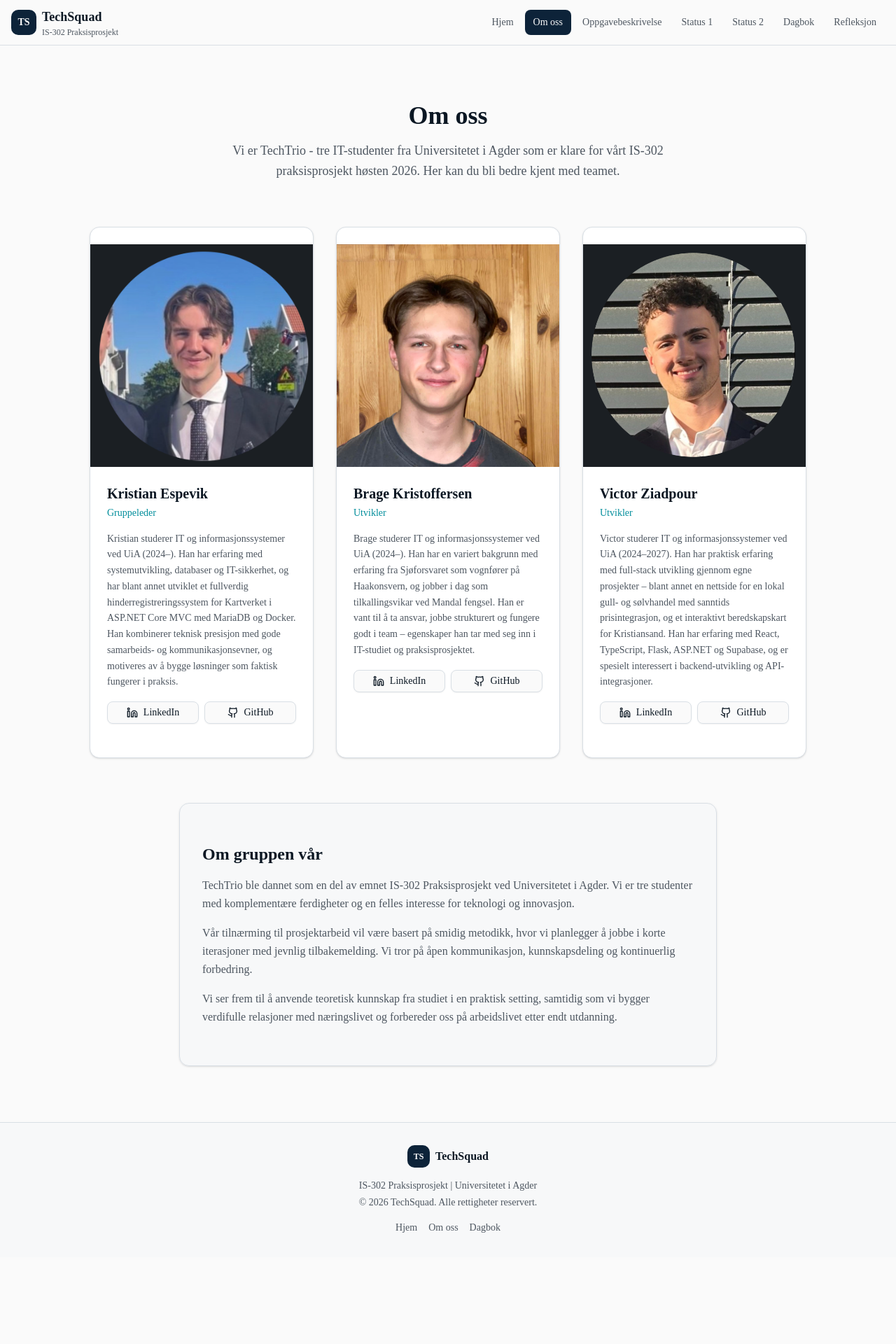
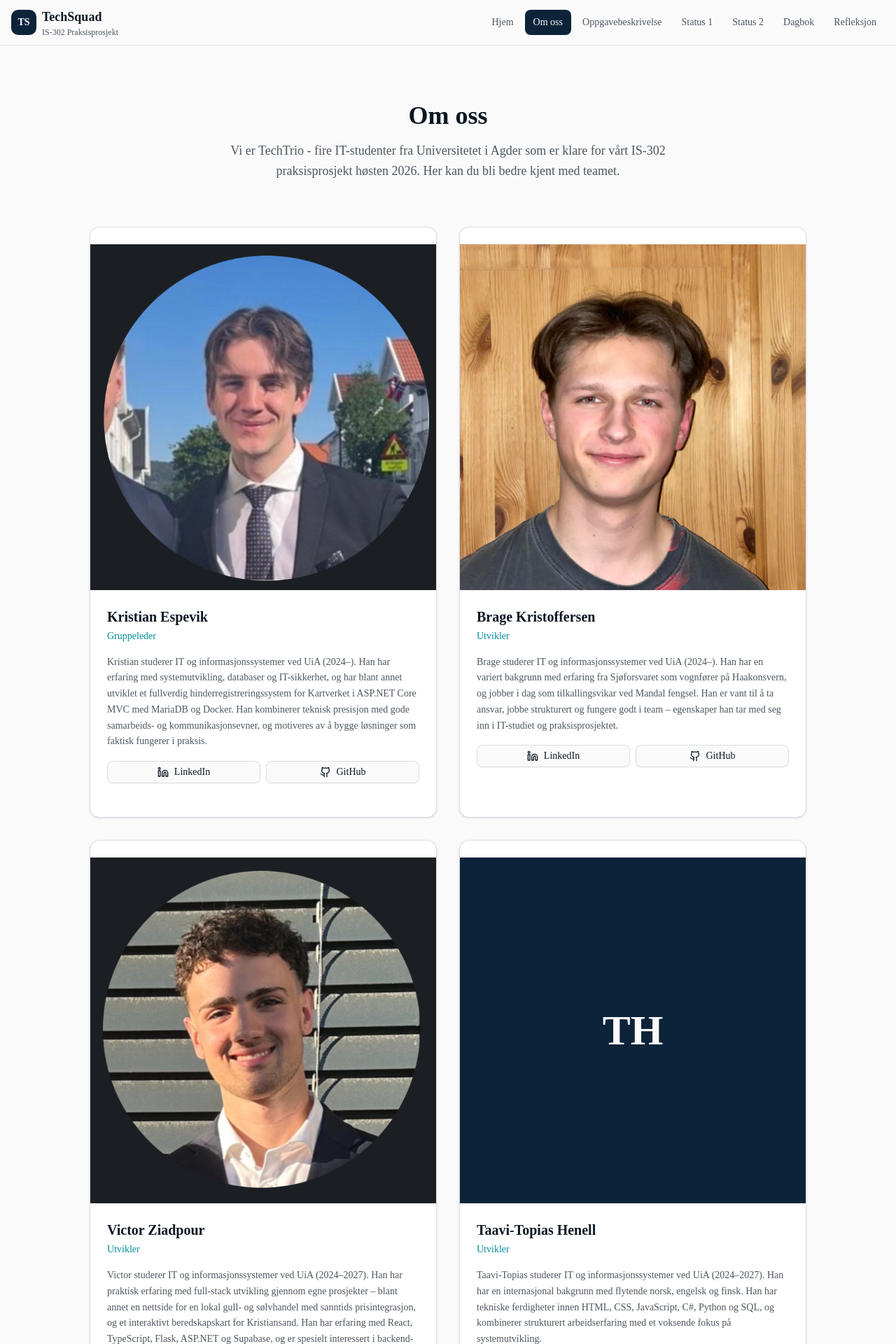
Before and after one commit to VictorImanuel2/PraksisProsjekt, a Next.js app: page /om-oss in a window 1280 px wide. Shown: the top 1920 px of the page at 70% size. Before the commit the page ends 1796 px from the top, so only its background shows below. Built offline with nearby package versions, Linux system fonts and the light colour scheme.

Commit message:
feat: update team details and layout for four members
Co-authored-by: VictorImanuel2 <178984427+VictorImanuel2@users.noreply.github.com>

```diff
--- a/app/om-oss/page.tsx
+++ b/app/om-oss/page.tsx
@@ -31,6 +31,14 @@ const teamMembers = [
     initials: "VZ",
     image: "/images/victor.png",
   },
+  {
+    name: "Taavi-Topias Henell",
+    role: "Utvikler",
+    linkedin: "https://www.linkedin.com/in/taavith/",
+    github: "https://github.com/HenellTT",
+    bio: "Taavi-Topias studerer IT og informasjonssystemer ved UiA (2024–2027). Han har en internasjonal bakgrunn med flytende norsk, engelsk og finsk. Han har tekniske ferdigheter innen HTML, CSS, JavaScript, C#, Python og SQL, og kombinerer strukturert arbeidserfaring med et voksende fokus på systemutvikling.",
+    initials: "TH",
+  },
 ]
 
 export default function OmOssPage() {
@@ -41,13 +49,13 @@ export default function OmOssPage() {
         <div className="mx-auto max-w-2xl text-center mb-16">
           <h1 className="text-4xl font-bold text-foreground mb-4">Om oss</h1>
           <p className="text-lg text-muted-foreground leading-relaxed">
-            Vi er TechTrio - tre IT-studenter fra Universitetet i Agder som er klare for
+            Vi er TechTrio - fire IT-studenter fra Universitetet i Agder som er klare for
             vårt IS-302 praksisprosjekt høsten 2026. Her kan du bli bedre kjent med teamet.
           </p>
         </div>
 
         {/* Team Grid */}
-        <div className="grid gap-8 md:grid-cols-3 max-w-5xl mx-auto mb-16">
+        <div className="grid gap-8 md:grid-cols-2 max-w-5xl mx-auto mb-16">
           {teamMembers.map((member) => (
             <Card key={member.name} className="border-border bg-card overflow-hidden">
               <CardContent className="p-0">
@@ -120,7 +128,7 @@ export default function OmOssPage() {
               <div className="prose prose-sm text-muted-foreground">
                 <p className="mb-4 leading-relaxed">
                   TechTrio ble dannet som en del av emnet IS-302 Praksisprosjekt ved Universitetet
-                  i Agder. Vi er tre studenter med komplementære ferdigheter og en felles interesse
+                  i Agder. Vi er fire studenter med komplementære ferdigheter og en felles interesse
                   for teknologi og innovasjon.
                 </p>
                 <p className="mb-4 leading-relaxed">
--- a/app/page.tsx
+++ b/app/page.tsx
@@ -18,7 +18,7 @@ export default function HomePage() {
               Vi er TechTrio
             </h1>
             <p className="mb-8 text-lg text-primary-foreground/80 leading-relaxed text-pretty">
-              Tre studenter fra Universitetet i Agder som er klare for vårt IS-302 praksisprosjekt
+              Fire studenter fra Universitetet i Agder som er klare for vårt IS-302 praksisprosjekt
               høsten 2026. Vi ser frem til å anvende vår kunnskap i praksis og samarbeide med næringslivet.
             </p>
             <div className="flex flex-col sm:flex-row gap-4 justify-center">
@@ -53,7 +53,7 @@ export default function HomePage() {
                 </div>
                 <h3 className="mb-2 text-lg font-semibold text-card-foreground">Teamet vårt</h3>
                 <p className="text-sm text-muted-foreground leading-relaxed">
-                  Tre engasjerte IT-studenter med ulik bakgrunn og kompetanse, klare til å jobbe sammen mot felles mål.
+                  Fire engasjerte IT-studenter med ulik bakgrunn og kompetanse, klare til å jobbe sammen mot felles mål.
                 </p>
               </CardContent>
             </Card>
@@ -91,15 +91,16 @@ export default function HomePage() {
           <div className="mx-auto max-w-2xl text-center mb-12">
             <h2 className="text-3xl font-bold text-foreground mb-4">Gruppemedlemmer</h2>
             <p className="text-muted-foreground">
-              TechTrio består av tre studenter fra IT-studiet ved UiA.
+              TechTrio består av fire studenter fra IT-studiet ved UiA.
             </p>
           </div>
 
-          <div className="grid gap-8 sm:grid-cols-3 max-w-3xl mx-auto">
+          <div className="grid gap-8 sm:grid-cols-2 max-w-3xl mx-auto">
             {[
               { name: "Kristian Espevik", role: "Gruppeleder" },
               { name: "Brage Kristoffersen", role: "Utvikler" },
               { name: "Victor Ziadpour", role: "Utvikler" },
+              { name: "Taavi-Topias Henell", role: "Utvikler" },
             ].map((member) => (
               <div key={member.name} className="text-center">
                 <div className="mx-auto mb-4 h-20 w-20 rounded-full bg-primary flex items-center justify-center">
```
